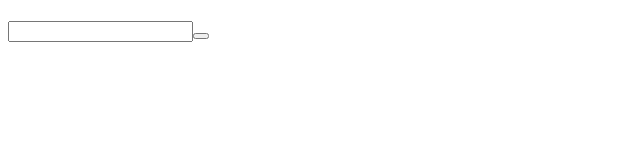
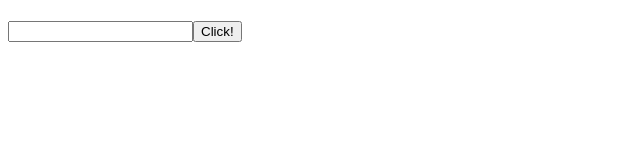
Before and after one commit to Wooldik/Homework, a React (Create React App) app in the folder 2tw/: page / in a window 1280 px wide. Shown: the top 160 px of the page, without its empty margins (0-640 px from the left). Built offline with nearby package versions, Linux system fonts and the light colour scheme.

Commit message:
text button

```diff
--- a/2tw/src/components/Button.js
+++ b/2tw/src/components/Button.js
@@ -8,7 +8,7 @@ export default class App extends Component {
 
 	render() {
 		return (<>
-			<button></button>
+			<button>Click!</button>
 		</>)
 	}
 }
```
